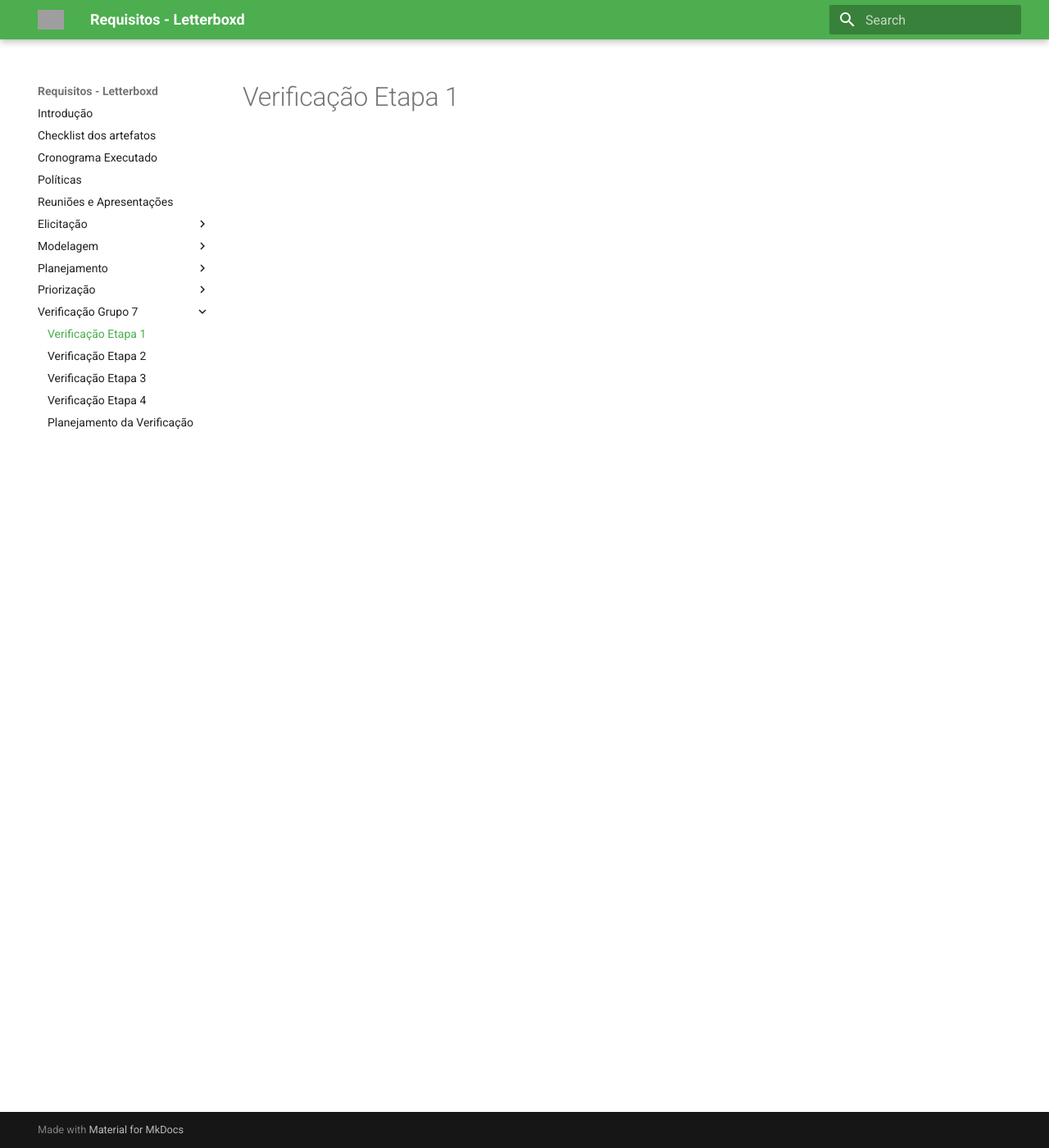
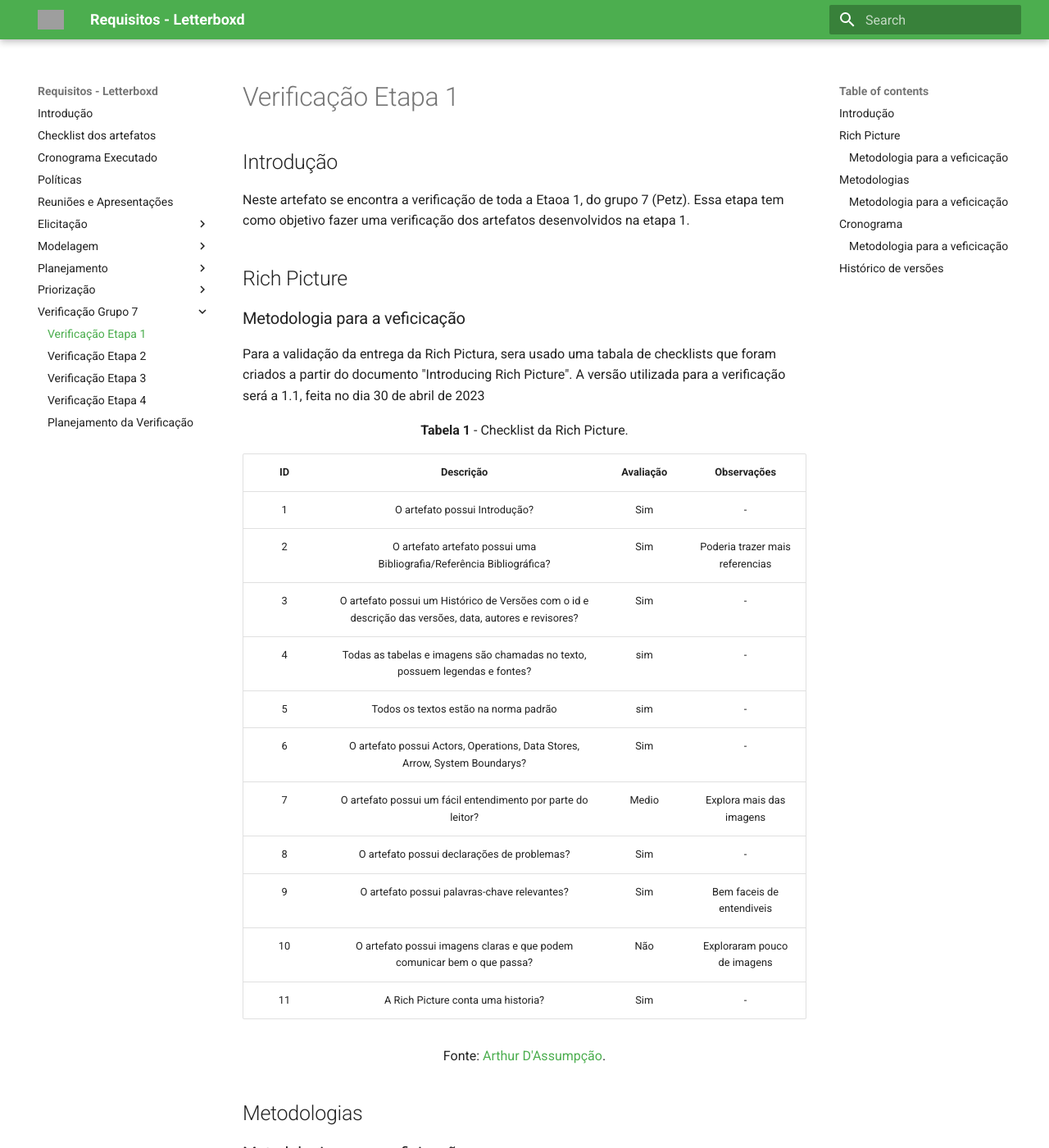
Before and after one commit to Requisitos-de-Software/2023.1-Letterboxd, an MkDocs documentation site: the page built from docs/Verificação Grupo 7/execucaoEtapa1.md, in a window 1280 px wide and 1400 px high. Shown: the whole window at 82% size. Built offline with MkDocs 1.6.1 and Material for MkDocs 9.7.7, drawn with Linux system fonts in a browser that asks for light colours; some of the changed text lies outside the part shown; grey boxes are pictures that could not be loaded.

Commit message:
Update execucaoEtapa1.md

```diff
--- a/docs/Verificação Grupo 7/execucaoEtapa1.md
+++ b/docs/Verificação Grupo 7/execucaoEtapa1.md
@@ -1 +1,73 @@
 # Verificação Etapa 1
+
+## Introdução
+
+Neste artefato se encontra a verificação de toda a Etaoa 1, do grupo 7 (Petz). Essa etapa tem como objetivo fazer uma verificação dos artefatos desenvolvidos na etapa 1.
+
+## Rich Picture
+### Metodologia para a veficicação
+
+Para a validação da entrega da Rich Pictura, sera usado uma tabala de checklists que foram criados a partir do documento "Introducing Rich Picture". A versão utilizada para a verificação será a 1.1, feita no dia 30 de abril de 2023
+
+<font size="3"><p style="text-align: center"><b>Tabela 1</b> - Checklist da Rich Picture. </p></font>
+
+| ID  | Descrição     | Avaliação | Observações |
+| :---: | :---------------------------------------------------------------------------------------------------------------: | :---------: | :-----------: |
+| 1   | O artefato possui Introdução?  |   Sim  |    -    |
+| 2   | O artefato artefato possui uma Bibliografia/Referência Bibliográfica?    |    Sim  |   Poderia trazer mais referencias    |
+| 3   | O artefato possui um Histórico de Versões com o id e descrição das versões, data, autores e revisores? |  Sim      |     -       |
+| 4   | Todas as tabelas e imagens são chamadas no texto, possuem legendas e fontes?  | sim | - |
+| 5   | Todos os textos estão na norma padrão | sim | - |
+| 6 | O artefato possui Actors, Operations, Data Stores, Arrow, System Boundarys?   | Sim | - |
+| 7 | O artefato possui um fácil entendimento por parte do leitor? | Medio | Explora mais das imagens |
+| 8 | O artefato possui declarações de problemas? | Sim | - |
+| 9 | O artefato possui palavras-chave relevantes? | Sim | Bem faceis de entendiveis |
+| 10 | O artefato possui imagens claras e que podem comunicar bem o que passa? | Não | Exploraram pouco de imagens |
+| 11 | A Rich Picture conta uma historia?  | Sim | - |
+
+<font size="3"><p style="text-align: center">Fonte: [Arthur D'Assumpção](https://github.com/ArtAssLou).</p></font>
+
+
+## Metodologias
+### Metodologia para a veficicação
+
+Para a validação da entrega da Metodologia sera usado uma tabala de checklists. A versão utilizada para a verificação será a 1.0, feita no dia 13 de abril de 2023
+
+<font size="3"><p style="text-align: center"><b>Tabela 2</b> - Checklist das Metodologias. </p></font>
+
+| ID  | Descrição     | Avaliação | Observações |
+| :---: | :---------------------------------------------------------------------------------------------------------------: | :---------: | :-----------: |
+| 1   | O artefato possui Introdução?  |   Sim  |    -    |
+| 2   | O artefato artefato possui uma Bibliografia/Referência Bibliográfica?    |     Sim   |   -      |
+| 3   | O artefato possui um Histórico de Versões com o id e descrição das versões, data, autores e revisores? |  Sim      |     -       |
+| 4   | Todas as tabelas e imagens são chamadas no texto, possuem legendas e fontes?  | Não | Há tabelas sem legendas |
+| 5   | Todos os textos estão na norma padrão | Sim | - |
+| 6 | O artefato descreve os metodos de gestão do projeto? | Sim | - |
+| 7 | O artefato faz a divisão de responsabilidades para os membros? | Medio | Fala de funções, mas não aprofundam |
+| 8 | O artefato trás criterios de padronização? | Sim | - |
+
+
+<font size="3"><p style="text-align: center">Fonte: [Arthur D'Assumpção](https://github.com/ArtAssLou).</p></font>
+
+## Cronograma
+### Metodologia para a veficicação
+
+Para a validação da entrega do Cronograma sera usado uma tabala de checklists . A versão utilizada para a verificação será a 1.1, feita no dia 30 de abril de 2023
+
+<font size="3"><p style="text-align: center"><b>Tabela 3</b> - Checklist do Cronograma. </p></font>
+
+| ID  | Descrição     | Avaliação | Observações |
+| :---: | :---------------------------------------------------------------------------------------------------------------: | :---------: | :-----------: |
+| 1   | O artefato possui calendarização?  |   Sim  |    -    |
+| 2   | As atividades descritas no artefato possui seus responsaveis?    |     Sim  |   -      |
+| 3   | O artefato esta dividido em atividades planejadas e executadas |  Sim       |     -       |
+| 4   |  O artefato possui um Histórico de Versões com o id e descrição das versões, data, autores e revisores?  | Sim | - |
+
+<font size="3"><p style="text-align: center">Fonte: [Arthur D'Assumpção](https://github.com/ArtAssLou).</p></font>
+
+
+## Histórico de versões
+
+| Versão | Data       | Descrição                  | Autor(es)                                                                                    | Revisor(es)                                  |
+| ------ | ---------- | -------------------------- | -------------------------------------------------------------------------------------------- | -------------------------------------------- |
+| `1.0`   | 14/06/2023 | Criação do documento | [Arthur D'Assumpção](https://github.com/ArtAssLou)  | - |
```
